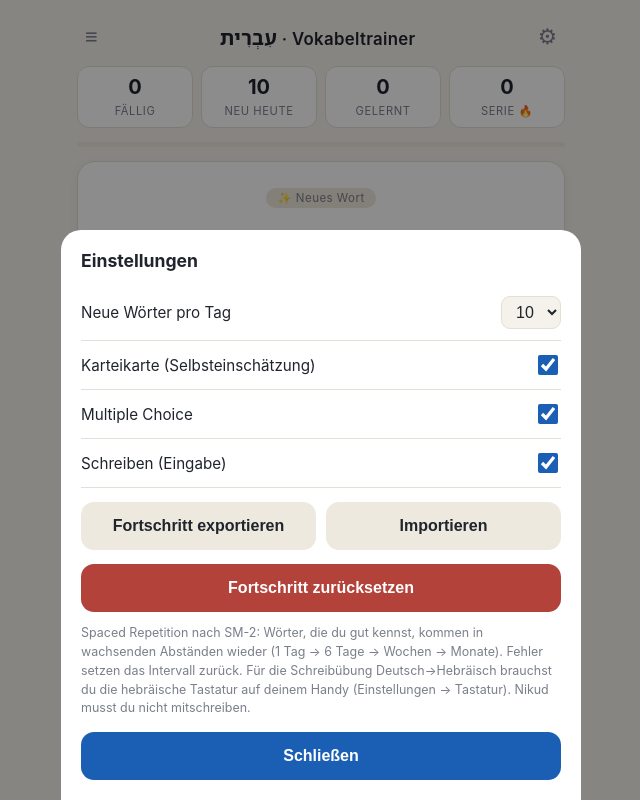
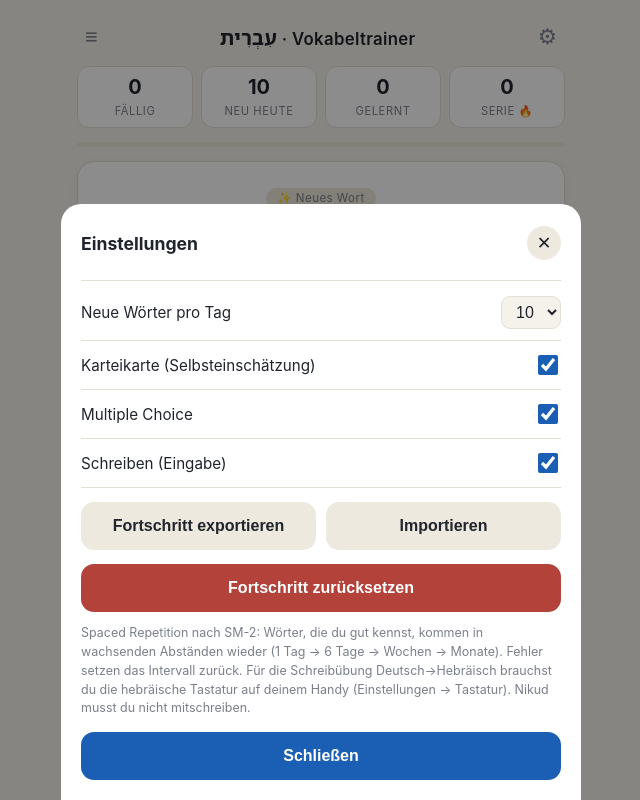
Before and after one commit to silviowenrix/ivrit, a plain HTML site: page index.html in a window 1280 px wide. Both pictures are taken after a click on the button "Einstellungen". Shown: the whole page, without its empty margins (319-959 px from the left). Drawn offline with Linux system fonts and the light colour scheme.

Commit message:
Add files via upload

```diff
--- a/index.html
+++ b/index.html
@@ -76,7 +76,12 @@ input.answer:focus{outline:2px solid var(--accent); border-color:transparent}
 .hidden{display:none !important}
 .modal{position:fixed; inset:0; background:rgba(0,0,0,.45); display:flex; align-items:flex-end; justify-content:center; z-index:50;}
 .sheet{background:var(--card); width:100%; max-width:520px; border-radius:20px 20px 0 0; padding:20px 20px calc(20px + env(safe-area-inset-bottom)); max-height:86dvh; overflow-y:auto;}
-.sheet h2{margin:0 0 14px; font-size:1.1rem;}
+.sheet h2{margin:0; font-size:1.1rem;}
+.sheethead{position:sticky; top:0; background:var(--card); z-index:3; padding:2px 0 10px; margin-bottom:4px; border-bottom:1px solid var(--line);}
+.sheethead .row{display:flex; align-items:center; justify-content:space-between; gap:10px; margin-bottom:10px;}
+.sheethead .searchbox{margin-bottom:0;}
+.closex{background:var(--chip); border:none; color:var(--ink); width:34px; height:34px; border-radius:50%; font-size:1.1rem; cursor:pointer; flex:0 0 auto; line-height:1;}
+.closex:active{filter:brightness(.9)}
 .setting{display:flex; justify-content:space-between; align-items:center; padding:11px 0; border-bottom:1px solid var(--line); gap:10px;}
 .setting label{font-size:.95rem;}
 .setting select{font-size:1rem; padding:6px 10px; border-radius:9px; border:1px solid var(--line); background:var(--bg); color:var(--ink);}
@@ -109,7 +114,8 @@ input.answer:focus{outline:2px solid var(--accent); border-color:transparent}
 </div>
 
 <div id="modalSettings" class="modal hidden"><div class="sheet">
-  <h2>Einstellungen</h2>
+  <div class="sheethead"><div class="row"><h2>Einstellungen</h2>
+    <button class="closex" id="btnCloseSettingsX" title="Schließen">✕</button></div></div>
   <div class="setting"><label>Neue Wörter pro Tag</label>
     <select id="setNew"><option>5</option><option selected>10</option><option>15</option><option>20</option></select></div>
   <div class="setting"><label>Karteikarte (Selbsteinschätzung)</label><input type="checkbox" id="mFlash" checked></div>
@@ -124,10 +130,12 @@ input.answer:focus{outline:2px solid var(--accent); border-color:transparent}
 </div></div>
 
 <div id="modalList" class="modal hidden"><div class="sheet">
-  <h2>Wortliste (<span id="listCount"></span>)</h2>
-  <input class="searchbox" id="listSearch" placeholder="Suchen (Deutsch oder Hebräisch)…">
+  <div class="sheethead">
+    <div class="row"><h2>Wortliste (<span id="listCount"></span>)</h2>
+      <button class="closex" id="btnCloseList" title="Schließen">✕</button></div>
+    <input class="searchbox" id="listSearch" placeholder="Suchen (Deutsch oder Hebräisch)…">
+  </div>
   <div id="listBody"></div>
-  <div class="btnrow"><button class="btn" id="btnCloseList">Schließen</button></div>
 </div></div>
 
 <script>
@@ -460,12 +468,14 @@ function bindUI(){
     document.getElementById("mMc").checked=S.modes.mc;
     document.getElementById("mType").checked=S.modes.type;
     mS.classList.remove("hidden"); };
-  document.getElementById("btnCloseSettings").onclick=()=>{
+  const closeSettings=()=>{
     S.newPerDay=+document.getElementById("setNew").value;
     S.modes.flash=document.getElementById("mFlash").checked;
     S.modes.mc=document.getElementById("mMc").checked;
     S.modes.type=document.getElementById("mType").checked;
     save(); mS.classList.add("hidden"); buildQueue(); next(); };
+  document.getElementById("btnCloseSettings").onclick=closeSettings;
+  document.getElementById("btnCloseSettingsX").onclick=closeSettings;
   document.getElementById("btnExport").onclick=()=>{
     const blob=new Blob([JSON.stringify(S)],{type:"application/json"});
     const a=document.createElement("a"); a.href=URL.createObjectURL(blob);
```
